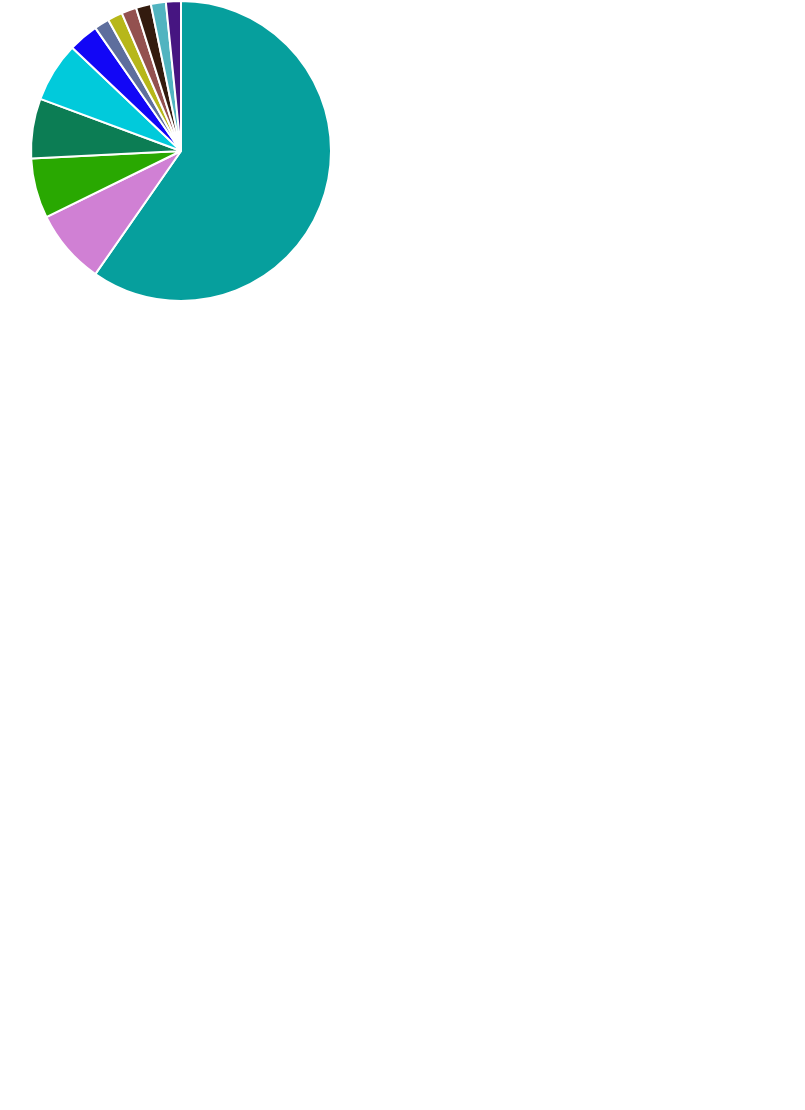
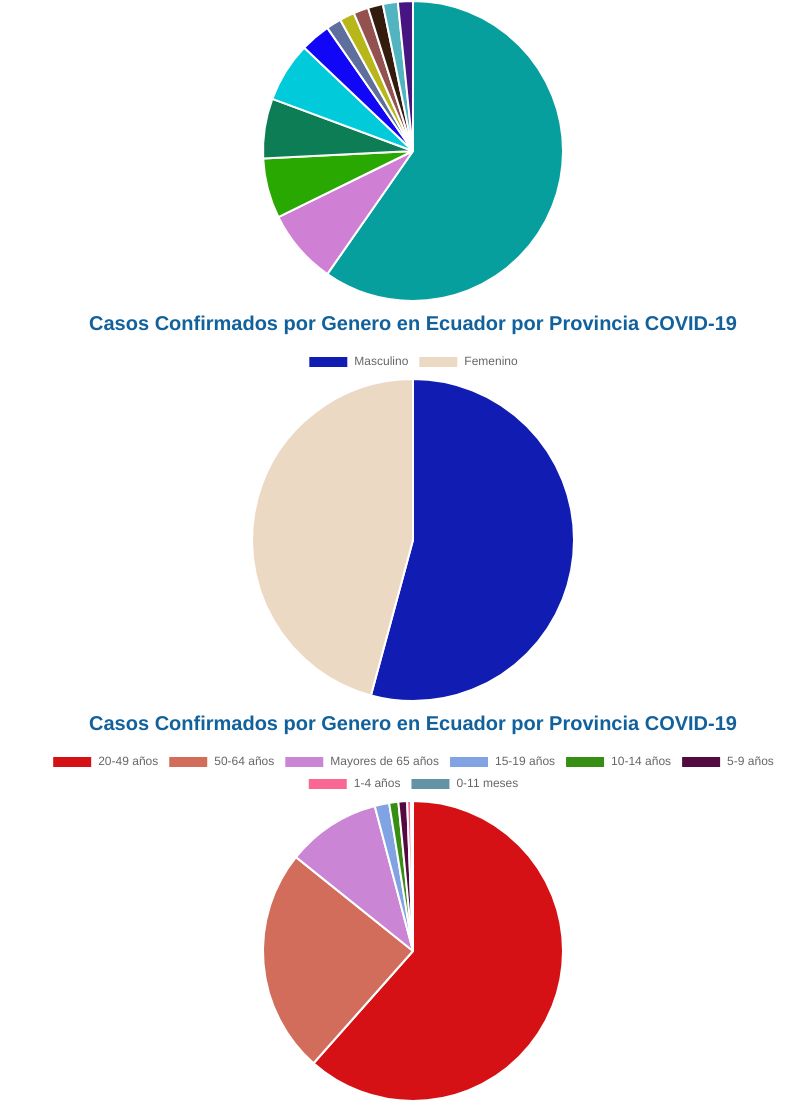
Before and after one commit to StalinMazaEpn/CoronavirusECApi, a plain HTML site: page estadisticas/index.html in a window 1280 px wide. Shown: the part 506-1616 px from the top of the page, without its empty margins (227-1032 px from the left). Before the commit the page ends 816 px from the top, so only its background shows below. Drawn offline with nearby package versions, Linux system fonts and the light colour scheme.

Commit message:
aniadido mas graficos por rango edad y genero

```diff
--- a/db.json
+++ b/db.json
@@ -15,12 +15,12 @@
         {
             "sexo": "masculino",
             "casos": 1043,
-            "porcentaje": "54%"
+            "porcentaje": "54"
         },
         {
             "sexo": "femenino",
             "casos": 881,
-            "porcentaje": "46%"
+            "porcentaje": "46"
         }
     ],
     "rango_edades": [
--- a/estadisticas/index.html
+++ b/estadisticas/index.html
@@ -3,9 +3,21 @@
 <head>
     <meta charset="UTF-8">
     <meta name="viewport" content="width=device-width, initial-scale=1.0">
+    <link rel="shortcut icon" href="../favicon.png" type="image/png">
     <title>Visualización de datos</title>
     <style>
+        body{
+            display: flex;
+            justify-content: center;
+            flex-direction: column;
+            align-items: center;
+        }
         #chartConfirmados, #chartFallecidos{
+            width: 800px !important;
+            height: 400px !important;
+            display: block;
+        }
+        #chartGeneros, #chartRangoEdades{
             width: 800px !important;
             height: 400px !important;
             display: block;
@@ -17,6 +29,8 @@
 <body>
     <canvas id="chartConfirmados"></canvas>
     <canvas id="chartFallecidos"></canvas>
+    <canvas id="chartGeneros"></canvas>
+    <canvas id="chartRangoEdades"></canvas>
     <script src="main.js">
   </script>
 </body>
--- a/estadisticas/main.js
+++ b/estadisticas/main.js
@@ -1,27 +1,31 @@
-
 async function getData() {
     const response = await fetch('../db.json')
     const data = await response.json()
     return data
 }
 
-
 async function getConfirmadosPorProvincia(data) {
-    // const data = await getData();
     const provinciasOrdenadas = _.orderBy(data.provincias, prov => prov.confirmados, ['desc'])
     return provinciasOrdenadas;
 }
 async function getFallecidosPorProvincia(data) {
-    // const data = await getData();
-    console.log('data', data);
     const provinciasOrdenadas = _.orderBy(data.provincias, prov => prov.fallecidos, ['desc'])
     return provinciasOrdenadas;
+}
+async function getConfirmadosRangoEdades(data) {
+    const rangoEdadesOrdenados = _.orderBy(data.rango_edades, prov => prov.casos, ['desc'])
+    return rangoEdadesOrdenados;
 }
 
 function getRandomColor(format = 'rgba') {
     return '#'+(0x1000000+(Math.random())*0xffffff).toString(16).substr(1,6)
   }
 
+
+  const capitalize = (s) => {
+    if (typeof s !== 'string') return ''
+    return s.charAt(0).toUpperCase() + s.slice(1)
+  }
 
 function totalConfirmadosProvinciaChart(data, ctx) {
     let customLabels = [];
@@ -93,14 +97,89 @@ function totalFallecidosProvinciaChart(data, ctx) {
     })
 }
 
+
+function totalConfirmadosPorGeneroChart(data, ctx) {
+    let customLabels = [];
+    let customData = [];
+    let colors = [];
+    data.forEach(genero =>{
+            customLabels.push(capitalize(genero.sexo));
+            customData.push(genero.casos);
+            colors.push(getRandomColor())
+
+    });
+    const chart = new Chart(ctx, {
+        type: 'pie',
+        data: {
+            labels: customLabels,
+            datasets: [{
+                data: customData,
+                backgroundColor: colors
+            }],
+
+        },
+
+        options: {
+            title: {
+                display: true,
+                text: 'Casos Confirmados por Genero en Ecuador por Provincia COVID-19',
+                fontSize: 20,
+                padding: 10,
+                fontColor: '#12619c',
+            },
+            responsive: false,
+        }
+    })
+}
+function totalRangoEdadesChart(data, ctx) {
+    let customLabels = [];
+    let customData = [];
+    let colors = [];
+    data.forEach(rango_edades =>{
+            customLabels.push(capitalize(rango_edades.tipo));
+            customData.push(rango_edades.casos);
+            colors.push(getRandomColor())
+
+    });
+    const chart = new Chart(ctx, {
+        type: 'pie',
+        data: {
+            labels: customLabels,
+            datasets: [{
+                data: customData,
+                backgroundColor: colors
+            }],
+
+        },
+
+        options: {
+            title: {
+                display: true,
+                text: 'Casos Confirmados por Genero en Ecuador por Provincia COVID-19',
+                fontSize: 20,
+                padding: 10,
+                fontColor: '#12619c',
+            },
+            responsive: false,
+        }
+    })
+}
+
 async function renderCharts() {
+    //Referencia a los charts
     const ctxConfirmados = document.querySelector('#chartConfirmados').getContext('2d')
     const ctxFallecidos = document.querySelector('#chartFallecidos').getContext('2d');
+    const ctxGeneros = document.querySelector('#chartGeneros').getContext('2d');
+    const ctxRangoEdades= document.querySelector('#chartRangoEdades').getContext('2d');
     const todosDatos = await getData();
+    //Mapear Datos
     const datosConfirmados = await getConfirmadosPorProvincia(todosDatos);
     const datosFallecidos = await getFallecidosPorProvincia(todosDatos);
-    // console.log('data provinces', data)
+    const datosRangoEdades = await getConfirmadosRangoEdades(todosDatos);
+    //Graficos
     totalConfirmadosProvinciaChart(datosConfirmados, ctxConfirmados)
     totalFallecidosProvinciaChart(datosFallecidos, ctxFallecidos)
+    totalConfirmadosPorGeneroChart(todosDatos.generos, ctxGeneros);
+    totalRangoEdadesChart(datosRangoEdades, ctxRangoEdades);
 }
 renderCharts()
```
Also changed, not shown: index.html (+1 -6 lines), favicon.png (added).
